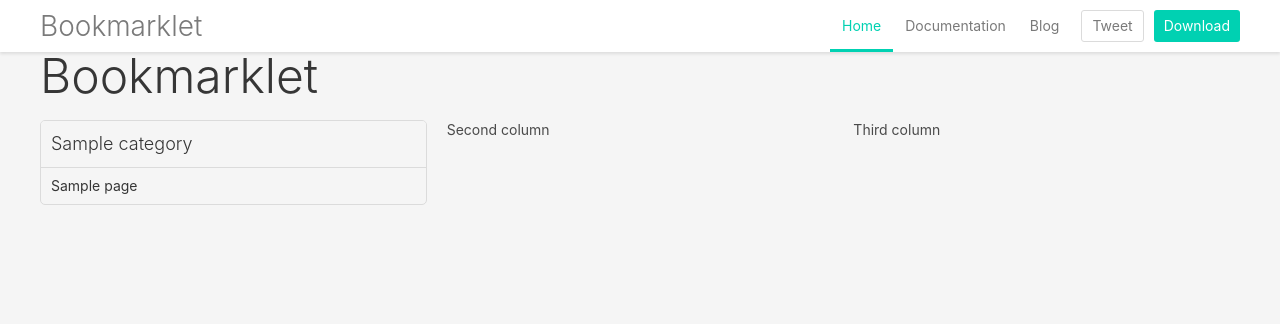
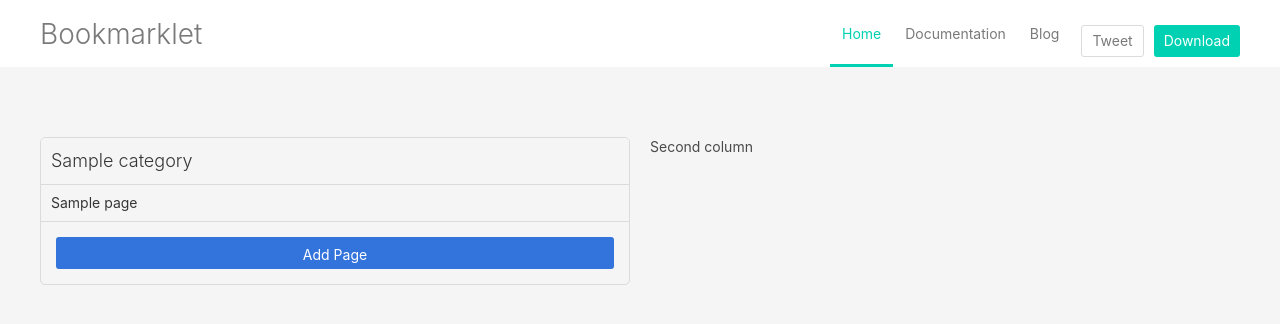
Before and after one commit to shopnilsazal/bookmarklet, a Django app: a page that uses bookmarklet/templates/base.html in a window 1280 px wide. Shown: the top 324 px of the page. Run offline with Django 3.2, Linux system fonts and the light colour scheme; tables that the repository leaves empty hold one stand-in row (values such as "Sample post").

Commit message:
Category and Page adding form created

```diff
--- a/bookmarklet/templates/base.html
+++ b/bookmarklet/templates/base.html
@@ -10,6 +10,7 @@
     Bookmarklet
     {% endblock %}</title>
     <link rel="stylesheet" href="{% static 'css/bulma.css' %}">
+    <link rel="stylesheet" href="{% static 'css/style.css' %}">
 </head>
 <body>
 
--- a/bookmarklet/templates/navigation.html
+++ b/bookmarklet/templates/navigation.html
@@ -1,4 +1,4 @@
-<nav class="nav has-shadow">
+<nav class="nav">
   <div class="container">
     <div class="nav-left">
     <a class="nav-item is-brand title is-3" href="#">
--- a/bookmarks/templates/category.html
+++ b/bookmarks/templates/category.html
@@ -3,7 +3,6 @@
 {% block content %}
 
     <div class="container">
-        <h1 class="title is-1">Bookmarklet</h1>
         <div class="columns">
             <div class="column">
                 {% if category %}
@@ -11,6 +10,7 @@
                         <p class="panel-heading">
                             {{ category.name }}
                         </p>
+
                         {% if pages %}
                             {% for page in pages %}
                                 <a class="panel-block" href="{{ page.url }}" target="_blank">
@@ -18,6 +18,8 @@
                                 </a>
                             {% endfor %}
                         {% endif %}
+
+                        <a class="button is-info panel-block" href="/bookmarks/category/{{ category.slug }}/add-page/">Add Page</a>
 
                         {% else %}
                         <p class="panel-block">No category found.</p>
@@ -27,9 +29,7 @@
             <div class="column">
                 Second column
             </div>
-            <div class="column">
-                Third column
-            </div>
+
         </div>
     </div>
 
--- a/bookmarks/templates/index.html
+++ b/bookmarks/templates/index.html
@@ -3,7 +3,7 @@
 {% block content %}
 
     <div class="container">
-        <h1 class="title is-1">Bookmarklet</h1>
+
         <div class="columns">
             <div class="column">
                 {% if categories %}
@@ -41,9 +41,7 @@
 
                 {% endif %}
             </div>
-            <div class="column">
-                Third column
-            </div>
+
         </div>
     </div>
 
--- a/bookmarks/urls.py
+++ b/bookmarks/urls.py
@@ -1,7 +1,9 @@
 from django.conf.urls import url
-from .views import index, show_category
+from .views import index, show_category, add_category, add_page
 
 urlpatterns = [
     url(r'^$', index, name='index'),
+    url(r'^add-category/$', add_category, name='add_category'),
+    url(r'^category/(?P<category_slug>[\w\-]+)/add-page/$', add_page, name='add_page'),
     url(r'^category/(?P<category_slug>[\w\-]+)/$', show_category, name='show_category')
 ]
--- a/bookmarks/views.py
+++ b/bookmarks/views.py
@@ -1,5 +1,6 @@
-from django.shortcuts import render
+from django.shortcuts import render, redirect
 from bookmarks.models import Category, Page
+from .forms import CategoryForm, PageForm
 
 # Create your views here.
 
@@ -27,3 +28,48 @@
         context['pages'] = None
 
     return render(request, 'category.html', context)
+
+
+def add_category(request):
+    form = CategoryForm()
+
+    if request.method == 'POST':
+        form = CategoryForm(request.POST)
+
+        if form.is_valid():
+            form.save(commit=True)
+            return redirect(index)
+        else:
+            print(form.errors)
+
+    context = {
+        'form': form
+    }
+    return render(request, 'add_category.html', context)
+
+
+def add_page(request, category_slug):
+    try:
+        category = Category.objects.get(slug=category_slug)
+    except Category.DoesNotExist:
+        category = None
+
+    form = PageForm()
+    if request.method == 'POST':
+        form = PageForm(request.POST)
+        if form.is_valid():
+            if category:
+                page = form.save(commit=False)
+                page.category = category
+                page.views = 0
+                page.save()
+                return redirect(show_category, category_slug)
+        else:
+            print(form.errors)
+
+    context = {
+        'form': form,
+        'category': category
+    }
+
+    return render(request, 'add_page.html', context)
--- /dev/null
+++ b/static/css/style.css
@@ -0,0 +1,10 @@
+.nav {
+    margin-bottom: 70px;
+}
+.button {
+    margin-top: 15px;
+}
+
+.panel .button {
+    margin: 15px;
+}
```
Also changed, not shown: bookmarks/forms.py (added, +23 -0 lines), bookmarks/templates/add_category.html (added, +31 -0 lines), bookmarks/templates/add_page.html (added, +31 -0 lines).
